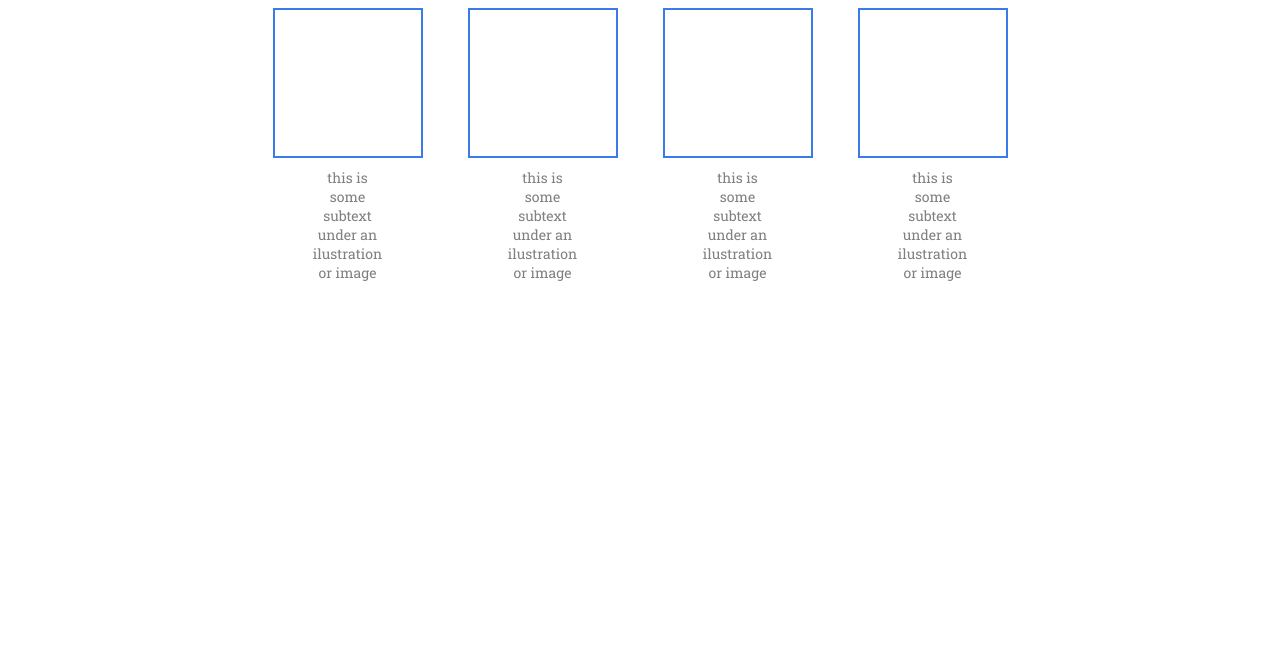
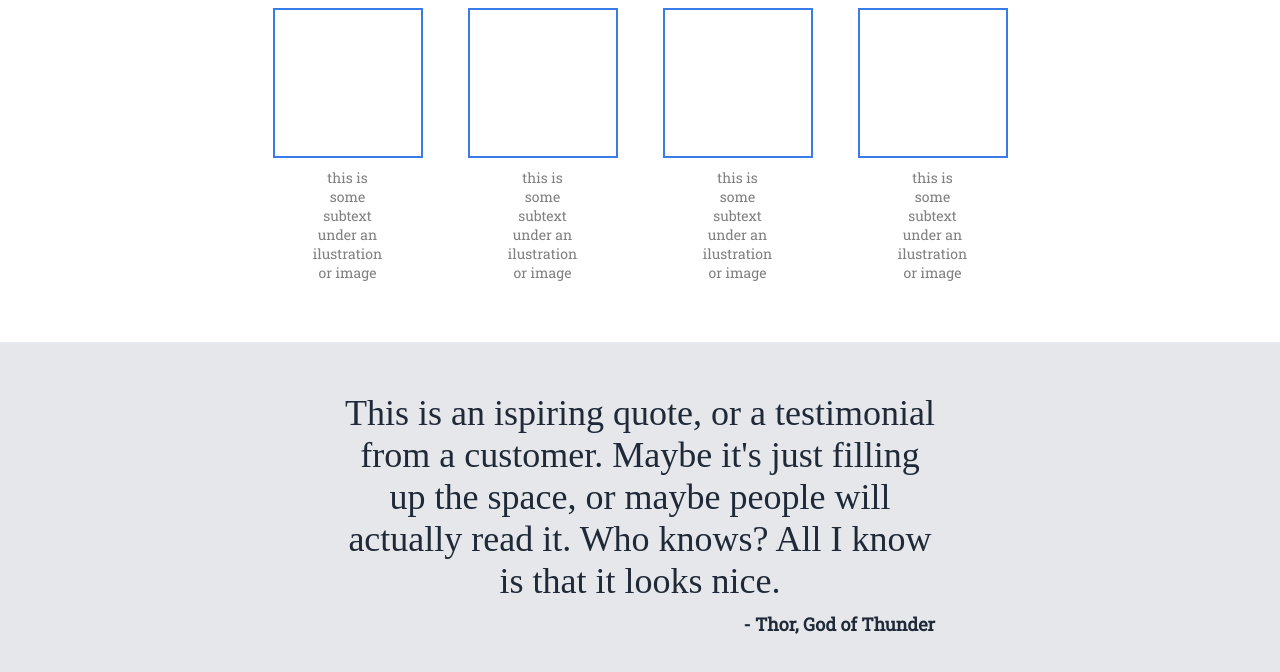
Before and after one commit to marius3past/Flexbox-landing-page, a plain HTML site: page index.html in a window 1280 px wide. Shown: the part 583-1255 px from the top of the page. Before the commit the page ends 925 px from the top, so only its background shows below. Drawn offline with Linux system fonts and the light colour scheme.

Commit message:
Finished Added the quote section with styling in index.html and styles.css

```diff
--- a/index.html
+++ b/index.html
@@ -47,5 +47,15 @@
             </div>
           </div>
 </section>
+
+<!-- Quote section-->
+<section class="quote">
+  <div class="quote-section">
+    <p class="quote-text">This is an ispiring quote, or a testimonial from a customer.
+      Maybe it's just filling up the space, or maybe people will actually read it.
+      Who knows? All I know is that it looks nice.</p>
+      <p class="quote-author">- Thor, God of Thunder</p>
+  </div>
+</section>
 </body>
 </html>
--- a/styles.css
+++ b/styles.css
@@ -120,3 +120,31 @@ button {
     color: gray;
     text-align: center;
 }
+
+/* Quote Section */
+
+.quote-section {
+ text-align: center;
+ display: flex;
+flex-direction: column;
+justify-content: center;
+align-items: center;
+padding: 50px;
+background-color: #e5e7eb;
+}
+
+.quote-text {
+    font-size: 36px;
+    color: #1f2937;
+    font-family: "light italic";
+    margin-bottom: 10px;
+}
+
+.quote-author {
+    font-size: 18px;
+    color: #1f2937;
+    font-weight: 900;
+    display: flex;
+    justify-content: end;
+    align-items: end;
+}
```
